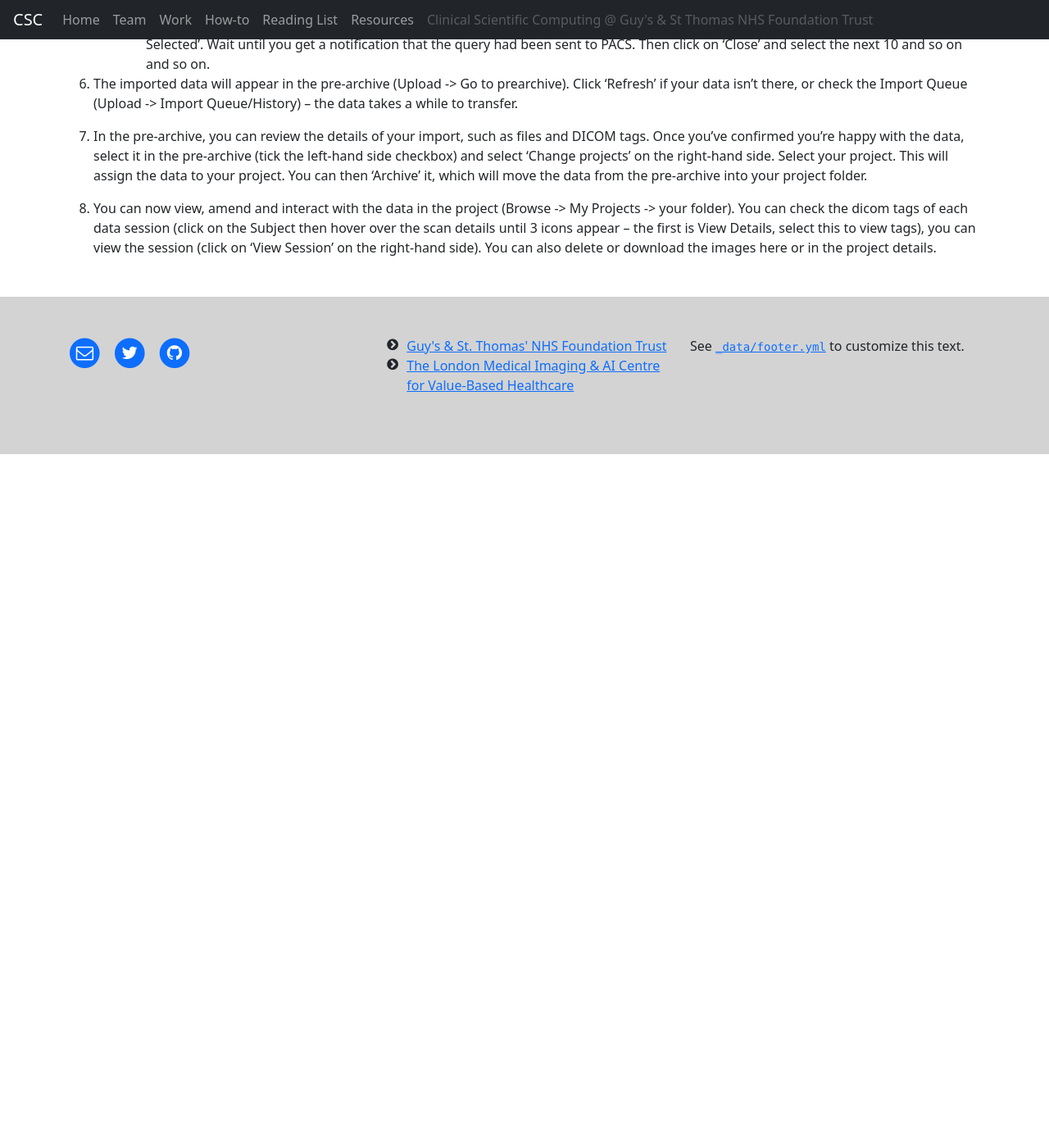
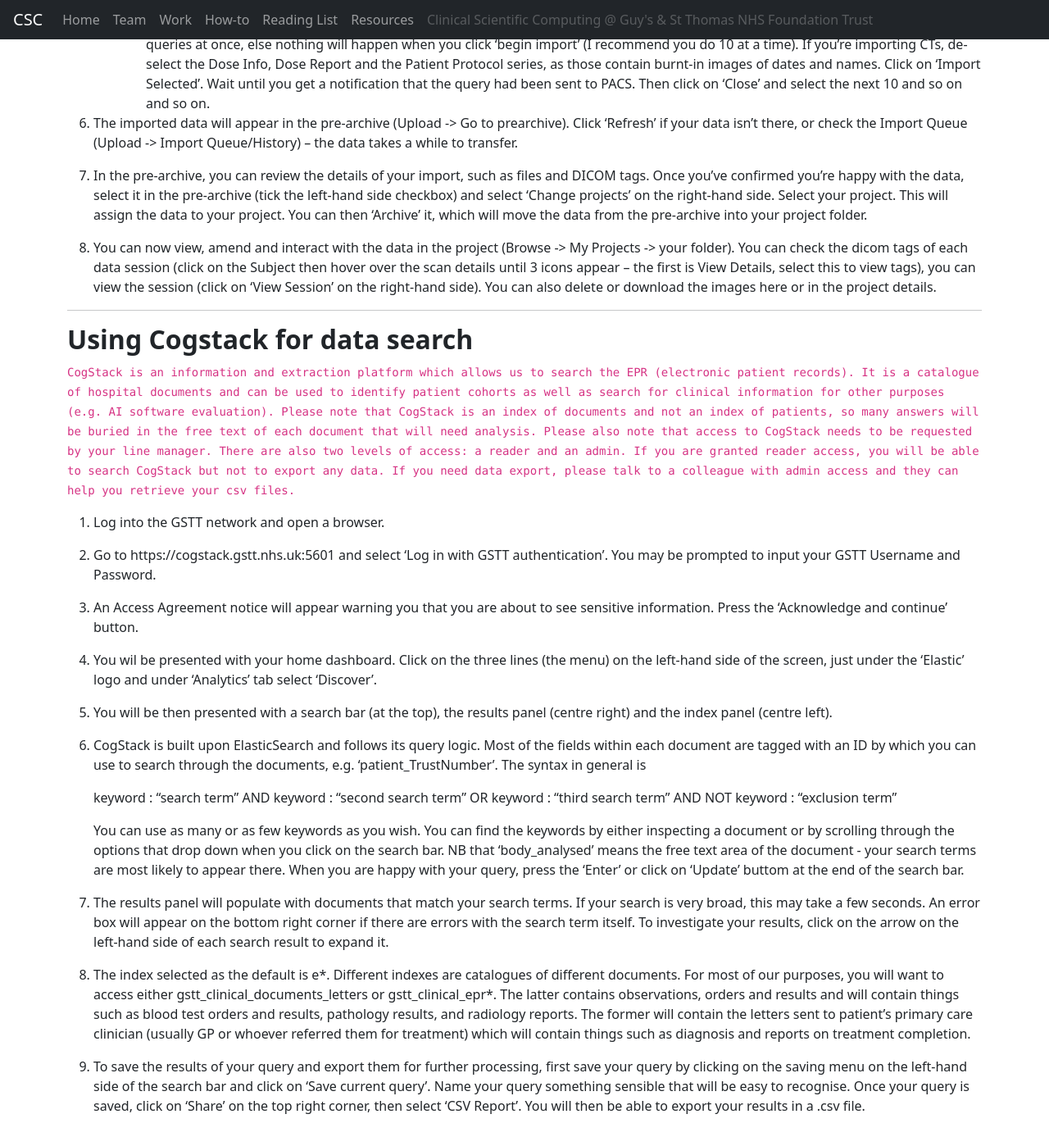
Before and after one commit to GSTT-CSC/gstt-csc-old, a Jekyll site: the page built from SOPs.md, in a window 1280 px wide and 1400 px high, scrolled down 2422 px. Shown: the whole window at 82% size. Built offline with Jekyll 4.4.1, drawn with Linux system fonts in a browser that asks for light colours; before the commit the page ends 2976 px from its top, so only the background shows below that; some of the changed text lies outside the part shown.

Commit message:
Cogstack use SOP
Brief but detailed description on how to perform basic search queries on Cogstack and how to access Cogstack.

```diff
--- a/SOPs.md
+++ b/SOPs.md
@@ -9,7 +9,8 @@ description: Instructions, SOPs and guides
       <h5 class="card-title">Contents</h5>
       <ol>
       1. <a href="#QIPS">Registering a project on QIPS</a><br>
-      2. <a href="#XNATupload">Uploading data to XNAT</a>
+      2. <a href="#XNATupload">Uploading data to XNAT</a><br>
+      3. <a href="#CogStackSearch">Using Cogstack for data search</a>
       </ol>
    </div>
 </div>
@@ -88,3 +89,34 @@ The proposal will be sent to the Specialty QI & Audit lead for approval and then
 7.	In the pre-archive, you can review the details of your import, such as files and DICOM tags. Once you’ve confirmed you’re happy with the data, select it in the pre-archive (tick the left-hand side checkbox) and select ‘Change projects’ on the right-hand side. Select your project. This will assign the data to your project. You can then ‘Archive’ it, which will move the data from the pre-archive into your project folder.
 
 8.	You can now view, amend and interact with the data in the project (Browse -> My Projects -> your folder). You can check the dicom tags of each data session (click on the Subject then hover over the scan details until 3 icons appear – the first is View Details, select this to view tags), you can view the session (click on ‘View Session’ on the right-hand side). You can also delete or download the images here or in the project details.
+
+
+
+<hr>
+
+
+
+## <a name=CogStackSearch></a>**Using Cogstack for data search**
+`CogStack is an information and extraction platform which allows us to search the EPR (electronic patient records). It is a catalogue of hospital documents and can be used to identify patient cohorts as well as search for clinical information for other purposes (e.g. AI software evaluation). Please note that CogStack is an index of documents and not an index of patients, so many answers will be buried in the free text of each document that will need analysis. Please also note that access to CogStack needs to be requested by your line manager. There are also two levels of access: a reader and an admin. If you are granted reader access, you will be able to search CogStack but not to export any data. If you need data export, please talk to a colleague with admin access and they can help you retrieve your csv files.`
+
+1.	Log into the GSTT network and open a browser. <br>
+
+2.	Go to https://cogstack.gstt.nhs.uk:5601 and select 'Log in with GSTT authentication'. You may be prompted to input your GSTT Username and Password.
+
+3.	An Access Agreement notice will appear warning you that you are about to see sensitive information. Press the 'Acknowledge and continue' button.
+
+4.	You wil be presented with your home dashboard. Click on the three lines (the menu) on the left-hand side of the screen, just under the 'Elastic' logo and under 'Analytics' tab select 'Discover'.
+
+5. 	You will be then presented with a search bar (at the top), the results panel (centre right) and the index panel (centre left).
+
+6. 	CogStack is built upon ElasticSearch and follows its query logic. Most of the fields within each document are tagged with an ID by which you can use to search through the documents, e.g. 'patient_TrustNumber'. The syntax in general is
+
+    keyword : "search term" AND keyword : "second search term" OR keyword : "third search term" AND NOT keyword : "exclusion term"
+
+    You can use as many or as few keywords as you wish. You can find the keywords by either inspecting a document or by scrolling through the options that drop down when you click on the search bar. NB that 'body_analysed' means the free text area of the document - your search terms are most likely to appear there. When you are happy with your query, press the 'Enter' or click on 'Update' buttom at the end of the search bar.
+
+7.  The results panel will populate with documents that match your search terms. If your search is very broad, this may take a few seconds. An error box will appear on the bottom right corner if there are errors with the search term itself. To investigate your results, click on the arrow on the left-hand side of each search result to expand it.
+
+8.	The index selected as the default is e&#42;. Different indexes are catalogues of different documents. For most of our purposes, you will want to access either gstt_clinical_documents_letters or gstt_clinical_epr&#42;. The latter contains observations, orders and results and will contain things such as blood test orders and results, pathology results, and radiology reports. The former will contain the letters sent to patient's primary care clinician (usually GP or whoever referred them for treatment) which will contain things such as diagnosis and reports on treatment completion.
+
+9.  To save the results of your query and export them for further processing, first save your query by clicking on the saving menu on the left-hand side of the search bar and click on 'Save current query'. Name your query something sensible that will be easy to recognise. Once your query is saved, click on 'Share' on the top right corner, then select 'CSV Report'. You will then be able to export your results in a .csv file.
```
Also changed, not shown: other parts of SOPs.md (+1 -1 lines).
